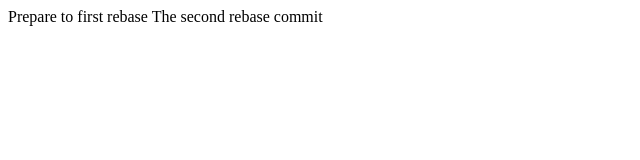
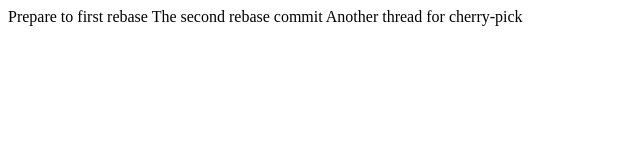
Before and after one commit to Solvegam/git-dev-007, a plain HTML site: page index.html in a window 1280 px wide. Shown: the whole page, without its empty margins (0-640 px from the left). Drawn offline with Linux system fonts and the light colour scheme.

Commit message:
Another thread for cherry-pick
(cherry picked from commit 1ede618)

```diff
--- a/index.html
+++ b/index.html
@@ -5,5 +5,6 @@
 <body>
 Prepare to first rebase
 The second rebase commit
+Another thread for cherry-pick
 </body>
 </html>
```
